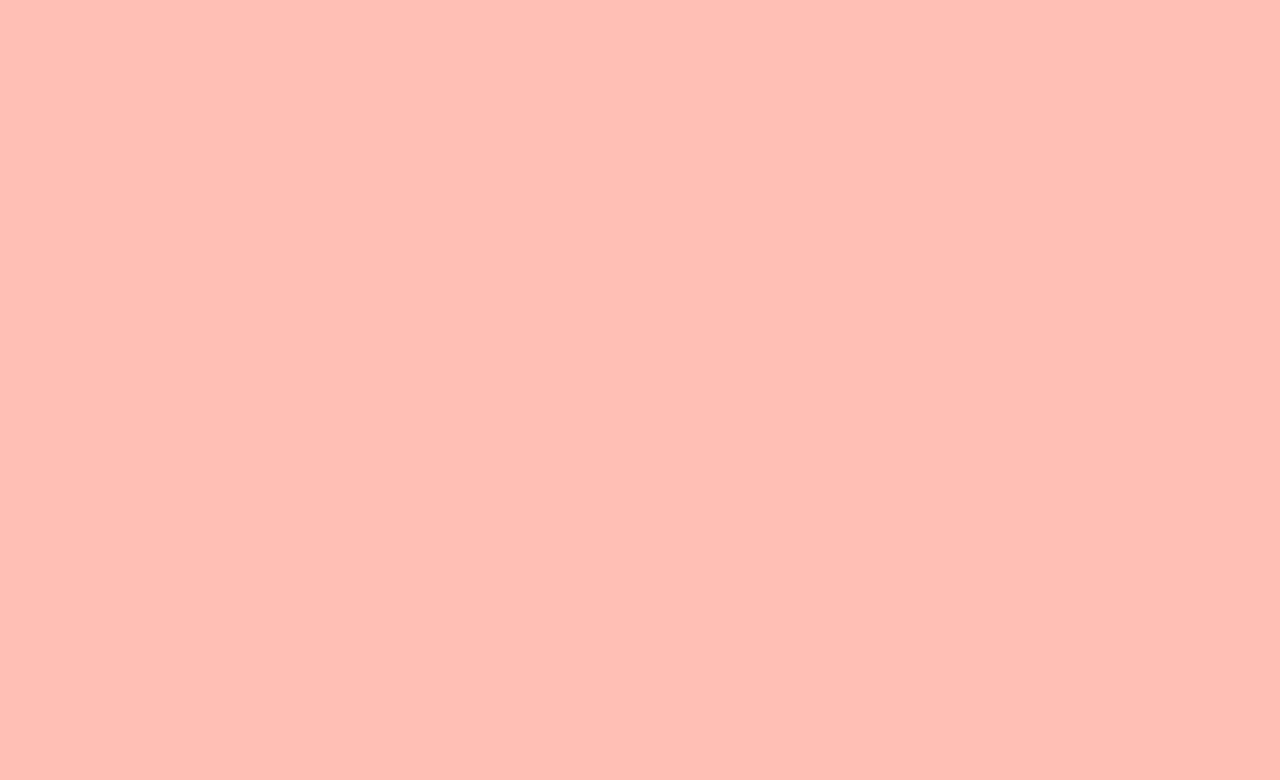
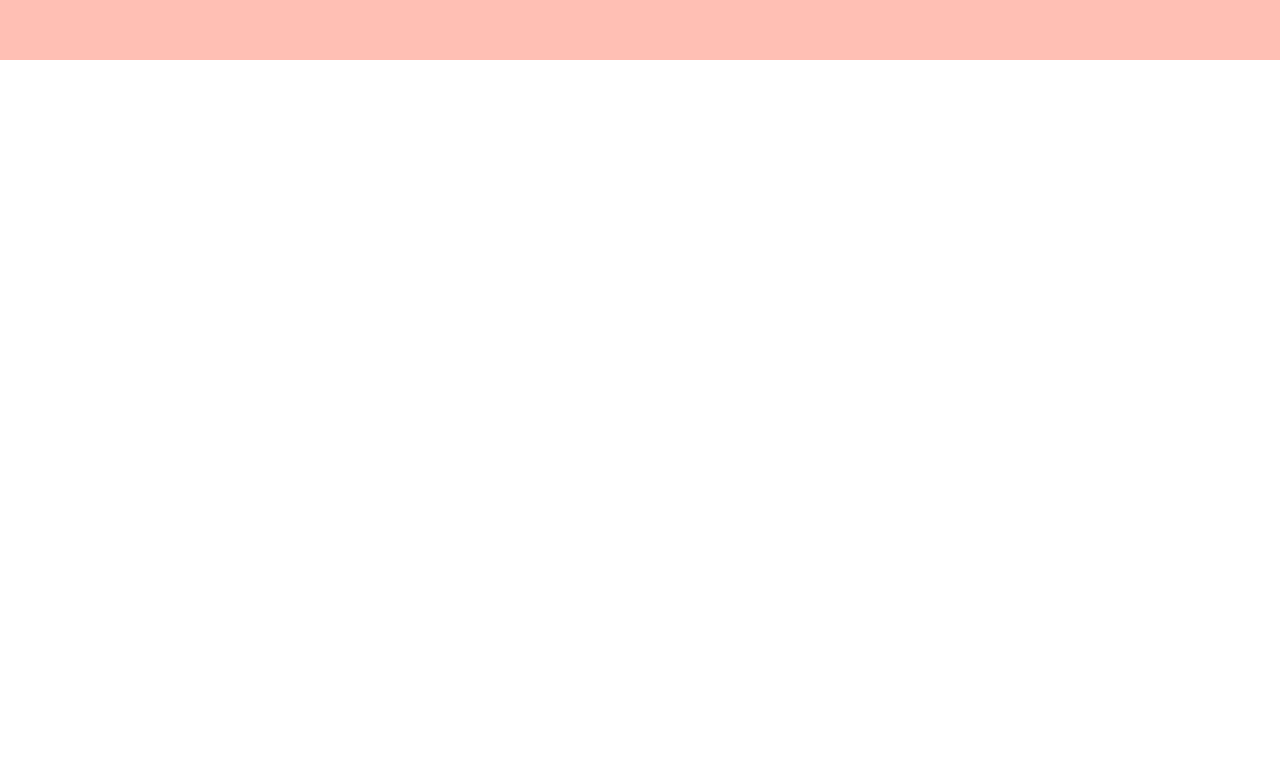
Before and after one commit to KatyaW-01/portfolio-website, a React (Vite) app in the folder portfolio/: page / in a window 1280 px wide. Shown: the part 690-1470 px from the top of the page. Before the commit the page ends 800 px from the top, so only its background shows below. Built offline with nearby package versions, Linux system fonts and the light colour scheme.

Commit message:
Format background

```diff
--- a/portfolio/src/App.css
+++ b/portfolio/src/App.css
@@ -1,5 +1,25 @@
 body {
   height: 100%;
-  background-color: #FFBFB4;
+  width: 100%;
+  margin:0;
+  padding:0
   /* background: linear-gradient( 180deg,#FFBFB4 50%,#fff0db 50%); */
 }
+
+.home-div {
+  width: 100%;
+  height: 750px;
+  background-color: #FFBFB4
+}
+
+.home-div-two {
+  width: 100%;
+  height: 750px;
+  background-color: white
+}
+
+.home-div-three {
+  width: 100%;
+  height: 750px;
+  background-color:#EBDDCC
+}
--- a/portfolio/src/App.jsx
+++ b/portfolio/src/App.jsx
@@ -5,9 +5,11 @@ import Home from './pages/Home'
 
 function App() {
   return (
-    <Routes>
-      <Route path='/' element={<Home />}/>
-    </Routes>
+    <div className='app-div'>
+      <Routes>
+        <Route path='/' element={<Home />}/>
+      </Routes>
+    </div>
   )
 }
 
--- a/portfolio/src/pages/Home.jsx
+++ b/portfolio/src/pages/Home.jsx
@@ -1,9 +1,19 @@
 import NavBar from "../components/NavBar"
+
 function Home() {
   return (
-    <>
-    <NavBar />
-    </>
+    <div className='home-component'>
+      <NavBar />
+      <div className='home-div'>
+        {/* render component here */}
+      </div>
+      <div className='home-div-two'>
+         {/* render component here */}
+      </div>
+      <div className='home-div-three'>
+          {/* render component here */}
+      </div>
+    </div>
   )
 }
 
```
